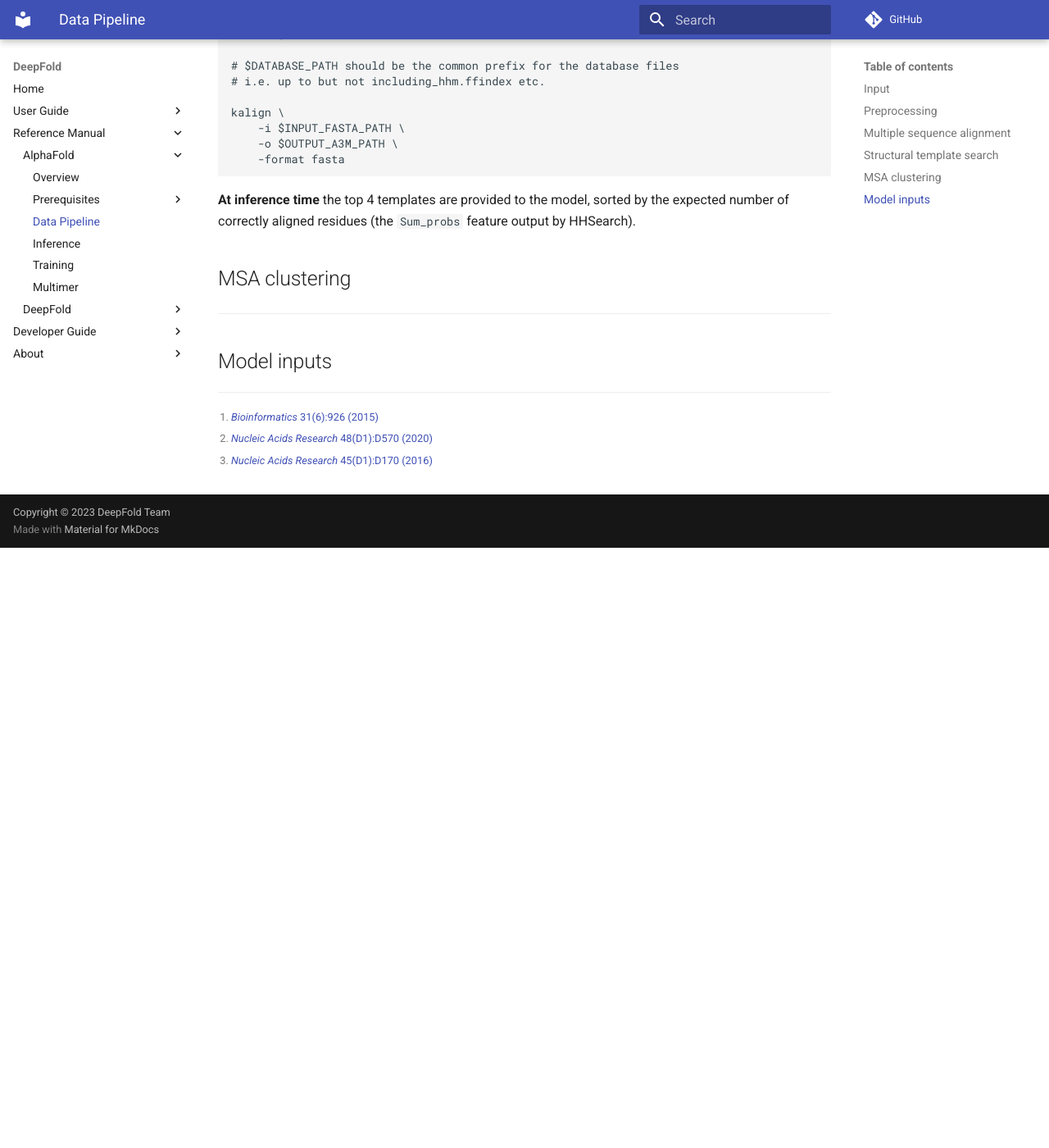
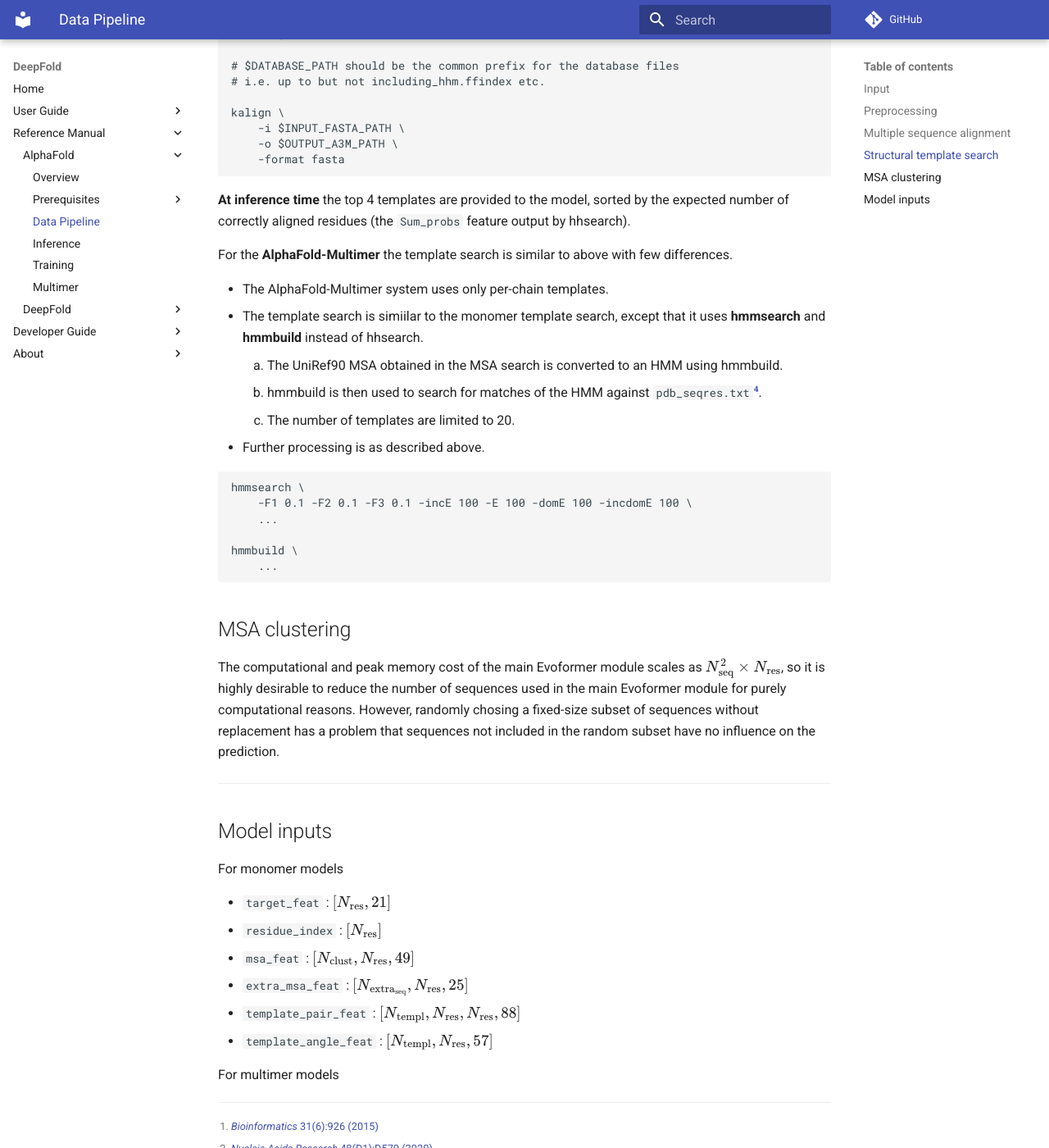
Before and after one commit to iitp-ppi/DeepFoldPublic, an MkDocs documentation site: the page built from docs/reference-manual/alphafold/features.md, in a window 1280 px wide and 1400 px high, scrolled down 1768 px. Shown: the whole window at 82% size. Built offline with MkDocs 1.6.1 and Material for MkDocs 9.7.7, drawn with Linux system fonts in a browser that asks for light colours; comment, search, counter and statistics services are not loaded; before the commit the page ends 2436 px from its top, so only the background shows below that; some of the changed text lies outside the part shown.

Commit message:
Update docs

````diff
--- a/docs/reference-manual/alphafold/features.md
+++ b/docs/reference-manual/alphafold/features.md
@@ -57,9 +57,9 @@ hhblits \
 
 ## Structural template search
 
-1. The UniRef90 MSA obtained in the previous step is used to search PDB70 using HHSearch with `-maxseq 1000000`.
+1. The UniRef90 MSA obtained in the previous step is used to search PDB70 using **hhsearch** with `-maxseq 1000000`.
 1. Structural data for each hit is obtained from the corresponding mmCIF file in the PDB database.
-1. If the sequence from PDB70 does not exactly match the sequence in the mmCIF file then the two are aligned using Kalign.
+1. If the sequence from PDB70 does not exactly match the sequence in the mmCIF file then the two are aligned using **Kalign**.
 
 ```{sh}
 hhsearch \
@@ -78,10 +78,45 @@ kalign \
     -format fasta
 ```
 
-**At inference time** the top 4 templates are provided to the model, sorted by the expected number of correctly aligned residues (the `Sum_probs` feature output by HHSearch).
+**At inference time** the top 4 templates are provided to the model, sorted by the expected number of correctly aligned residues (the `Sum_probs` feature output by hhsearch).
+
+For the **AlphaFold-Multimer** the template search is similar to above with few differences.
+
+- The AlphaFold-Multimer system uses only per-chain templates.
+- The template search is simiilar to the monomer template search, except that it uses **hmmsearch** and **hmmbuild** instead of hhsearch.
+    1. The UniRef90 MSA obtained in the MSA search is converted to an HMM using hmmbuild.
+    1. hmmbuild is then used to search for matches of the HMM against `pdb_seqres.txt`[^seqres].
+    1. The number of templates are limited to 20.
+- Further processing is as described above.
+<!-- 1. Any structure released after 2018-04-30 is excluded from training. -->
+
+```{sh}
+hmmsearch \
+    -F1 0.1 -F2 0.1 -F3 0.1 -incE 100 -E 100 -domE 100 -incdomE 100 \
+    ...
+
+hmmbuild \
+    ...
+```
+
+[^seqres]: <https://ftp.wwpdb.org/pub/pdb/derived_data/pdb_seqres.txt> (on 2020-05-14)
 
 ## MSA clustering
+
+The computational and peak memory cost of the main Evoformer module scales as $N_\mathrm{seq}^2 \times N_\mathrm{res}$, so it is highly desirable to reduce the number of sequences used in the main Evoformer module for purely computational reasons.
+However, randomly chosing a fixed-size subset of sequences without replacement has a problem that sequences not included in the random subset have no influence on the prediction.
 
 ---
 
 ## Model inputs
+
+For monomer models
+
+- `target_feat` : $[N_\mathrm{res}, 21]$
+- `residue_index` : $[N_\mathrm{res}]$
+- `msa_feat` : $[N_\mathrm{clust}, N_\mathrm{res}, 49]$
+- `extra_msa_feat` : $[N_\mathrm{extra_seq}, N_\mathrm{res}, 25]$
+- `template_pair_feat` : $[N_\mathrm{templ}, N_\mathrm{res}, N_\mathrm{res}, 88]$
+- `template_angle_feat` : $[N_\mathrm{templ}, N_\mathrm{res}, 57]$
+
+For multimer models
````
Also changed, not shown: docs/reference-manual/alphafold/train.md (+12 -3 lines).
